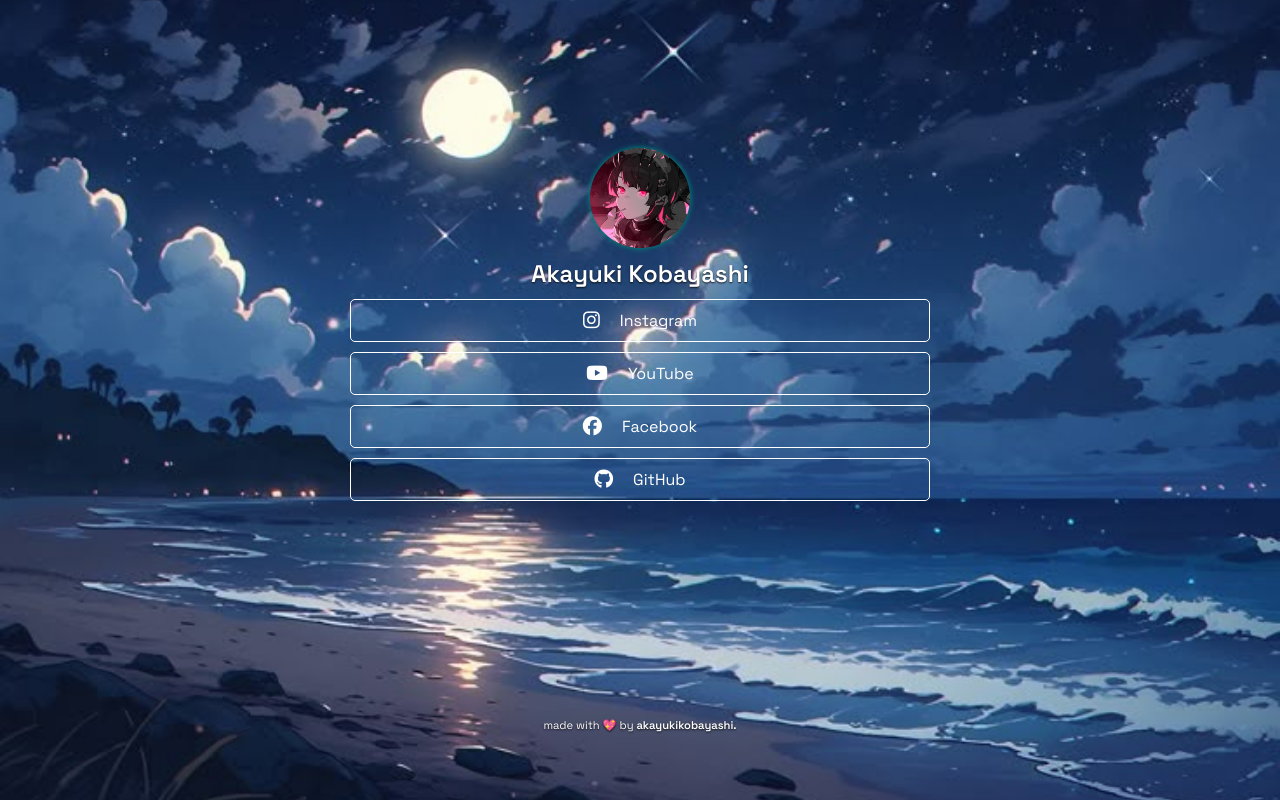
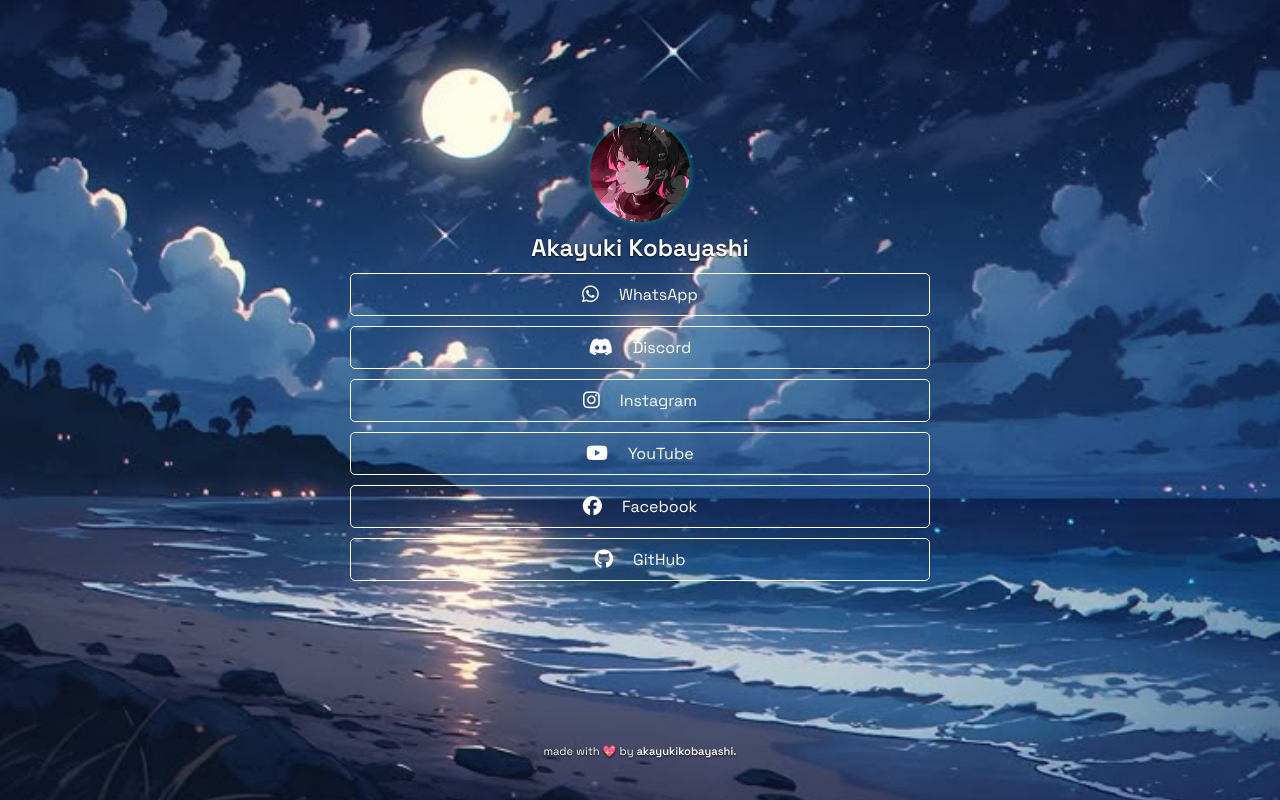
Before and after one commit to Akayuki-Project/linktree, a plain HTML site: page index.html in a window 1280 px wide. Drawn offline with Linux system fonts and the light colour scheme.

Commit message:
Update index.html

```diff
--- a/index.html
+++ b/index.html
@@ -19,6 +19,8 @@
     <main>
       <img src="img/p.jpeg" alt="Akayuki Kobayashi">
       <h2>Akayuki Kobayashi</h2>
+      <a href="https://chat.whatsapp.com/CDmeEfoEcVtJIlsnV3Ji5A"><i class="fa-brands fa-whatsapp"></i> WhatsApp</a>
+      <a href="https://discord.gg/2xHPjASd"><i class="fa-brands fa-discord"></i> Discord</a>
       <a href="https://www.instagram.com/akayukikobayashi/"><i class="fa-brands fa-instagram"></i> Instagram</a>
       <a href="https://www.youtube.com/@AkayukiKobayashi"><i class="fa-brands fa-youtube"></i> YouTube</a>
       <a href="https://www.facebook.com/profile.php?id=100091754709501&locale=id_ID"><i class="fa-brands fa-facebook"></i> Facebook</a>
```
